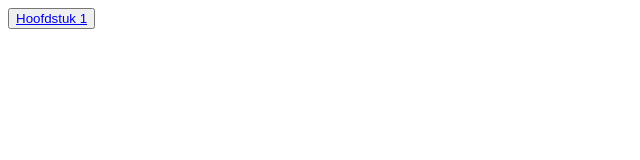
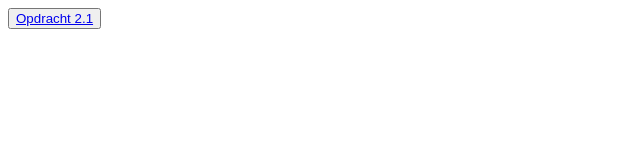
Before and after one commit to Charles0306/Javascript2020, a plain HTML site: page H02/Index2.html in a window 1280 px wide. Shown: the full height of the page, 0-640 px from the left. Drawn offline with Linux system fonts and the light colour scheme.

Commit message:
Opdracht 2.1

```diff
--- a/H02/Index2.html
+++ b/H02/Index2.html
@@ -5,7 +5,7 @@
     <title>Title</title>
 </head>
 <body>
-<button type="Button"><a href="Javascript%20DOM.html">Hoofdstuk 1 </a></button>
+<button type="Button"><a href="Javascript%20DOM.html">Opdracht 2.1 </a></button>
 
 </body>
 </html>
```
